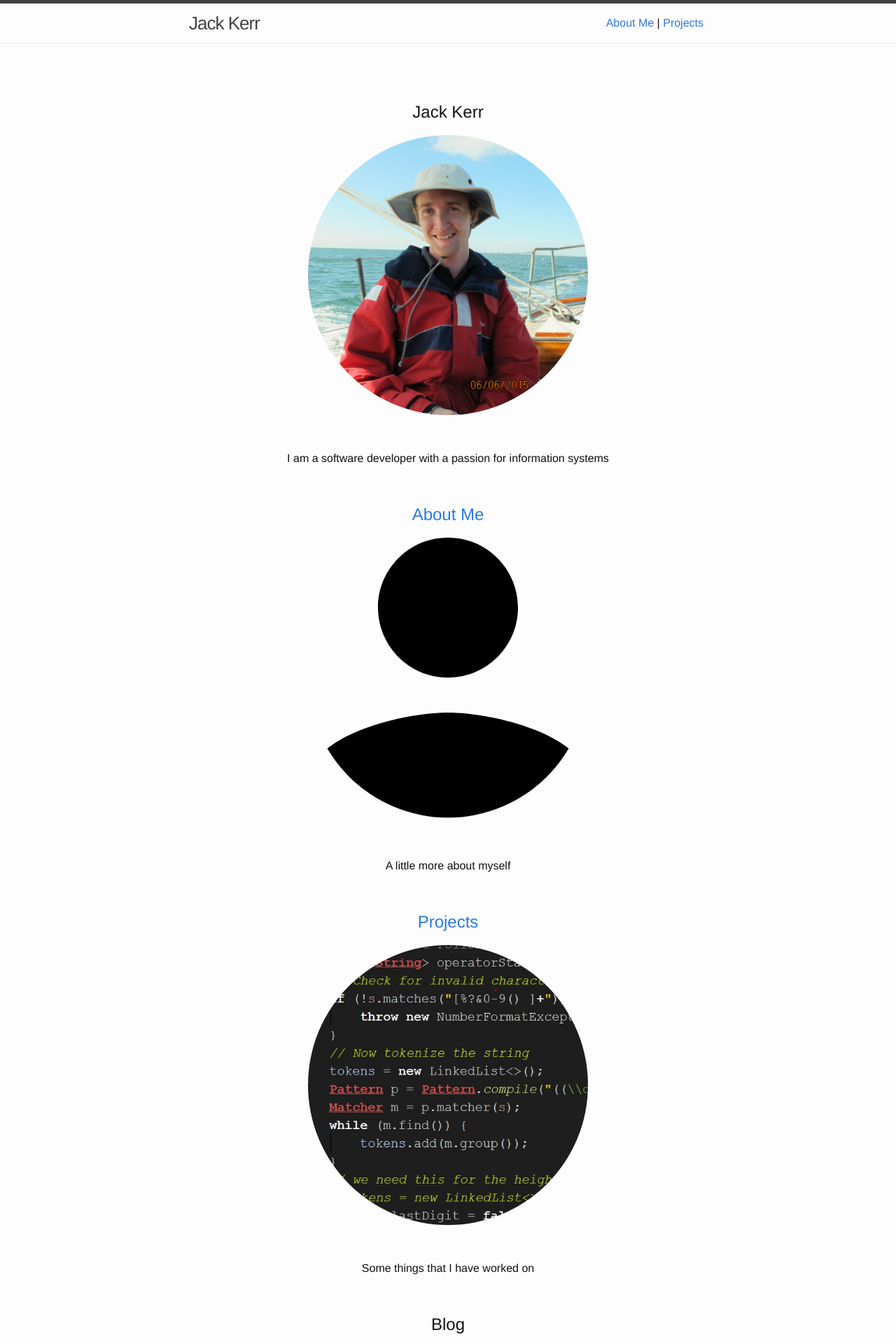
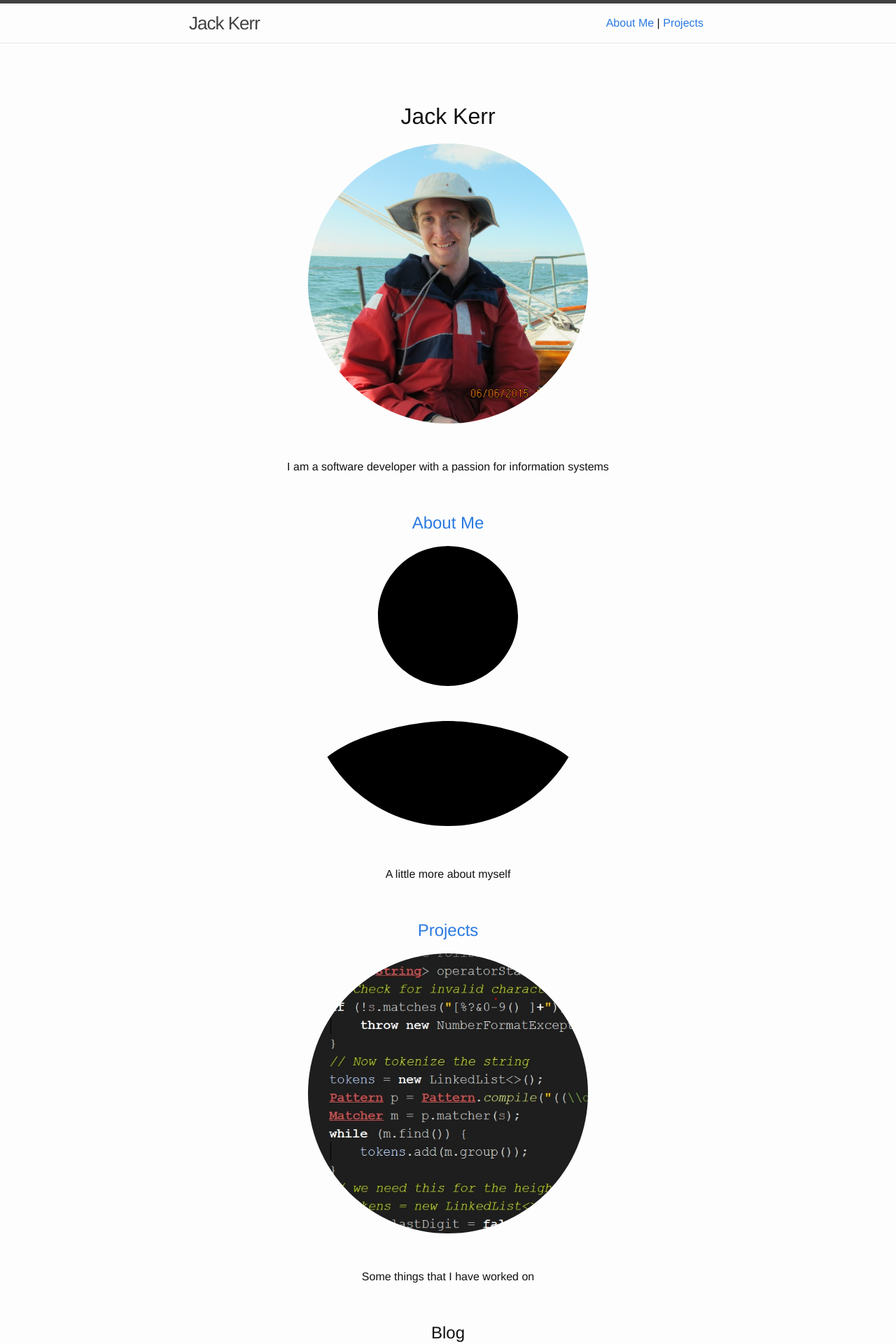
Before and after one commit to jack775544/jack775544.github.io, a Jekyll site: the page built from index.html, in a window 1280 px wide. Shown: the top 1920 px of the page at 70% size. Built offline with Jekyll 4.4.1, drawn with Linux system fonts in a browser that asks for light colours.

Commit message:
updated headings

```diff
--- a/index.html
+++ b/index.html
@@ -3,7 +3,7 @@ layout: default
 ---
 <div class="home">
     <div>
-        <h2>Jack Kerr</h2>
+        <h1>Jack Kerr</h1>
         <img src="img/me.jpg" />
         <div>I am a software developer with a passion for information systems</div>
     </div>
--- a/pages/projects.html
+++ b/pages/projects.html
@@ -2,7 +2,7 @@
 layout: default
 permalink: /projects/
 ---
-<h1 class="page-heading">Projects</h1>
+<h1 class="post-title">Projects</h1>
 Some of the past projects and tech demos that I have worked on are:
 <div class="project">
     <img src="../img/console.jpg"/>
```
